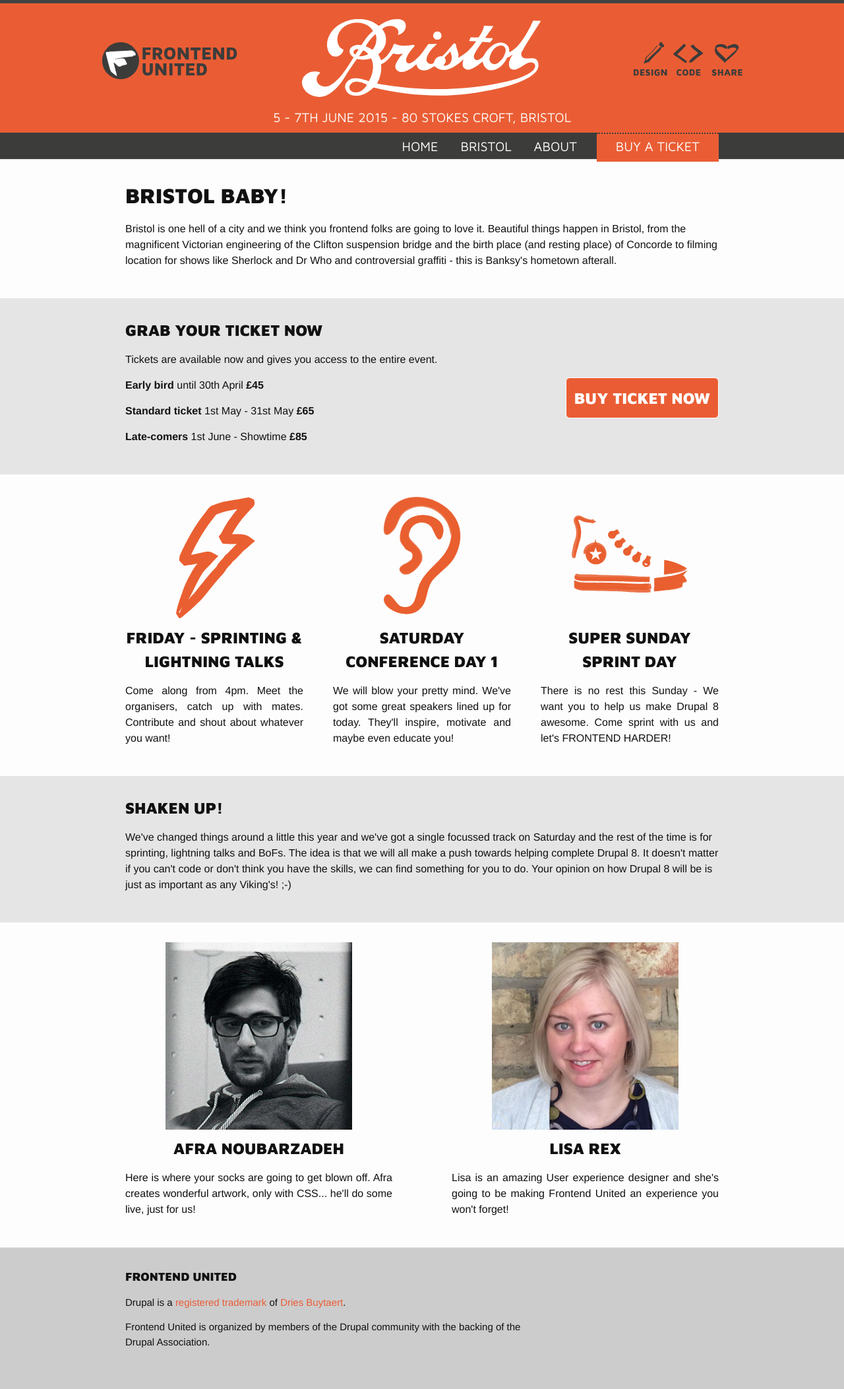
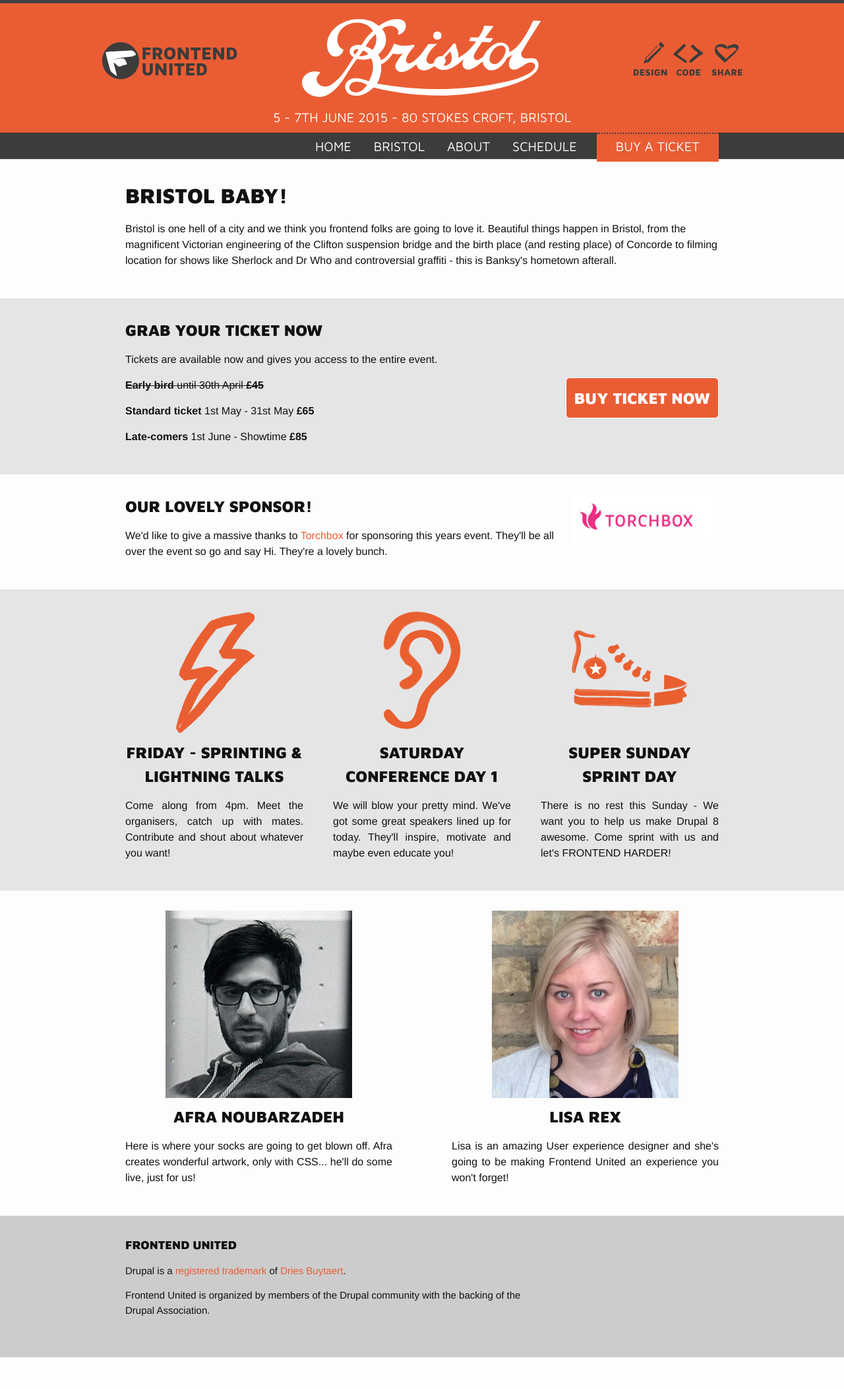
Before and after one commit to drupal-frontend/feu2015, a Jekyll site: the page built from index.html, in a window 1280 px wide. Shown: the whole page at 66% size. Built offline with Jekyll 4.4.1, drawn with Linux system fonts in a browser that asks for light colours; Markdown is read by kramdown in place of the engine named in the settings; after the commit the page ends 2057 px from its top, so only the background shows below that.

Commit message:
adding schedule and sponsors

```diff
--- a/_includes/photo-1-section.html
+++ b/_includes/photo-1-section.html
@@ -3,8 +3,18 @@
     <h2>Grab your ticket now</h2>
     <p>Tickets are available now and gives you access to the entire event.</p>
     <a href="https://ti.to/frontendunited/bristol-2015" class="button" title="Buy your ticket today"> Buy ticket now</a>
-    <p><strong>Early bird</strong> until 30th April <strong>£45</strong> </p>
+    <p class="strike"><strong>Early bird</strong> until 30th April <strong>£45</strong></p>
     <p><strong>Standard ticket</strong> 1st May - 31st May <strong>£65</strong></p>
     <p><strong>Late-comers</strong> 1st June - Showtime <strong>£85</strong></p>
   </div>
 </div>
+
+
+
+<div class="section no-columns">
+  <div class="wrapper">
+   <img src="public/images/torchbox.jpg" alt="Our Gold sponsor - Torchbox." />
+    <h2>Our lovely sponsor!</h2>
+    <p>We'd like to give a massive thanks to <a href="http://www.torchbox.com">Torchbox</a> for sponsoring this years event. They'll be all over the event so go and say Hi. They're a lovely bunch. </p>
+  </div>
+</div>
--- a/_sass/_base.scss
+++ b/_sass/_base.scss
@@ -39,7 +39,9 @@
     margin-bottom: $spacing-unit / 2;
 }
 
-
+.strike {
+    text-decoration: line-through;
+}
 
 /**
  * Images
@@ -161,6 +163,9 @@
     }
 }
 
+.break {
+    text-transform: uppercase;
+}
 
 
 /**
@@ -190,6 +195,44 @@
 }
 
 
+article {
+    clear: both;
+    padding: 1em 2em;
+    overflow: auto;
+  &:nth-child(even) {
+    background-color: #e5e5e6;
+  }
+}
+
+table {
+    width: 100%;
+    margin-top: 2em;
+    border-spacing: 0;
+}
+
+tr {
+    &:nth-child(even) {
+        background-color: #e5e5e6;
+    }
+}
+
+td {
+    padding: 5px;
+    display: block;
+    @media (min-width: 768px) {
+        display: table-cell;
+    }
+    &.time {
+        width: 100%;
+         @media (min-width: 768px) {
+            width: 15%;
+        }
+    }
+}
+
+td a {
+    font-weight: bold;
+}
 
 /**
  * Wrapper
--- a/index.html
+++ b/index.html
@@ -14,8 +14,6 @@
 
   {% include three-column-opt-imgs.html %}
 
-  {% include text-opt-img-no-columns.html %}
-
   {% include two-column-opt-imgs.html %}
 
   {% include footer.html %}
```
Also changed, not shown: _includes/schedule.html (added, +139 -0 lines), _layouts/post.html (+14 -8 lines), schedule.html (added, +7 -0 lines), _sass/_homepage.scss (line endings or trailing spaces), public/images/adam.png (added), public/images/chris.jpg (added), public/images/rupert.jpg (added), public/images/torchbox.jpg (added).
